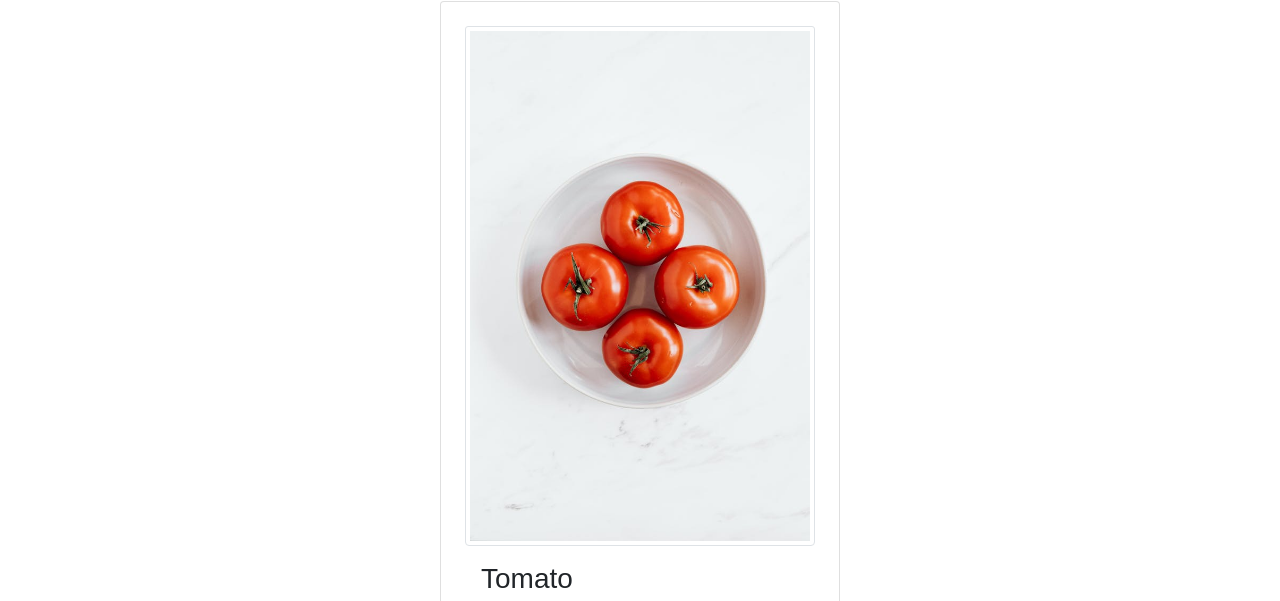
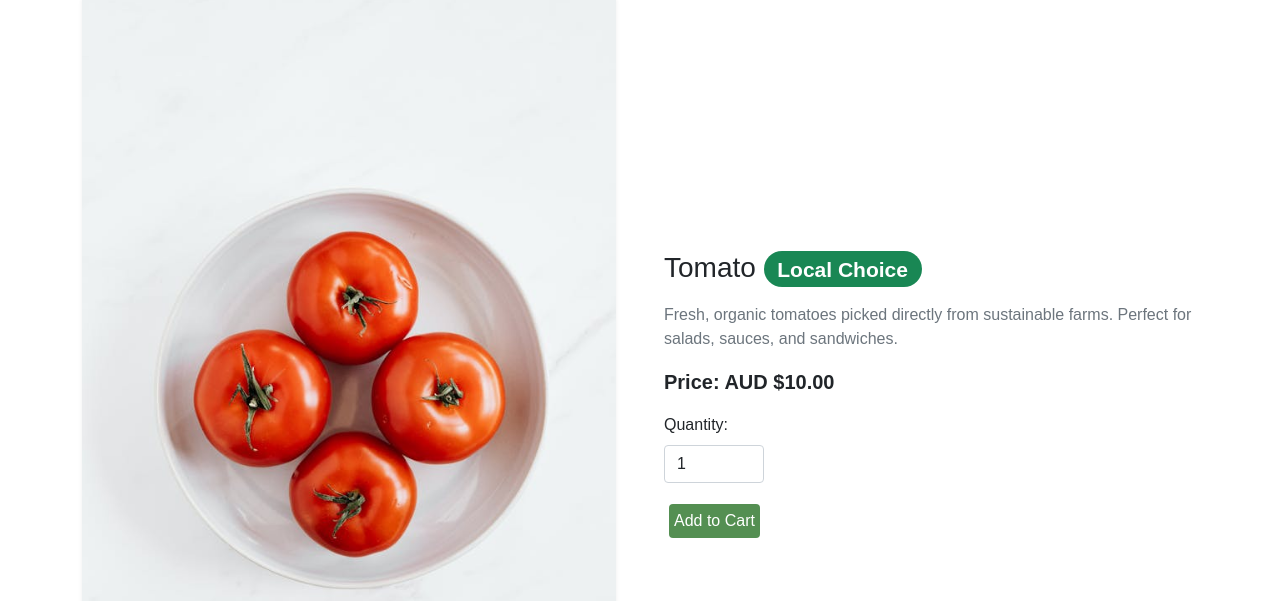
Before and after one commit to naratornb/ifn582-assg1, a plain HTML site: page src/product_details.html in a window 1280 px wide. Shown: the part 154-755 px from the top of the page. Drawn offline with nearby package versions, Linux system fonts and the light colour scheme.

Commit message:
refractor: redesign item_details page

```diff
--- a/src/product_details.html
+++ b/src/product_details.html
@@ -8,7 +8,8 @@
         integrity="sha384-EVSTQN3/azprG1Anm3QDgpJLIm9Nao0Yz1ztcQTwFspd3yD65VohhpuuCOmLASjC" crossorigin="anonymous">
     <link href="https://cdn.jsdelivr.net/npm/bootstrap-icons@1.10.5/font/bootstrap-icons.css" rel="stylesheet">
     <link rel="stylesheet" href="css/styles.css">
-    <link href="https://fonts.googleapis.com/css2?family=Open+Sans&family=Playfair+Display:wght@600&display=swap" rel="stylesheet">
+    <link href="https://fonts.googleapis.com/css2?family=Open+Sans&family=Playfair+Display:wght@600&display=swap"
+        rel="stylesheet">
     <title>Greener Groceries - Item Details</title>
 </head>
 
@@ -50,22 +51,27 @@
     <!-- Item Detail Page -->
     <div class="container my-5">
         <h2>Item Details : Tomato</h2>
-        <div class="row justify-content-center">
-            <div class="card item_card p-4">
-                <img src="img/item1.jpg" class="card-img-top img-thumbnail" alt="Tomato image" />
-                <div class="card-body">
-                    <h3 class="card-title">Tomato</h3>
-                    <p class="card-text">
-                        Fresh, organic tomatoes picked directly from sustainable farms. Perfect for salads, sauces, and
-                        sandwiches.
-                    </p>
-                    <p class="card-text fw-bold">Price: AUD $10.00</p>
-                    <label for="quantity" class="form-label">Quantity: </label>
-                    <input type="number" id="qty1" class="form-control" value="1" min="1" style="width: 60px;">
-                    <button type="button" class="btn btn-outline-success buttonstyle">Add to Cart</button>
+        <div class="row gx-5">
+            <div class="col-md-6">
+                <img src="img/item1.jpg" class="img-fluid rounded shadow-sm" alt="Tomato image">
+            </div>
+            <div class="col-md-6 d-flex flex-column justify-content-center">
+                <h3 class="mb-3">Tomato
+                    <span class="badge bg-success text-white rounded-pill">Local Choice</span>
+                </h3>
+                <p class="text-muted">
+                    Fresh, organic tomatoes picked directly from sustainable farms. Perfect for salads, sauces, and
+                    sandwiches.
+                </p>
+                <p class="fw-bold fs-5">Price: AUD $10.00</p>
+                <div class="mb-3">
+                    <label for="qty1" class="form-label">Quantity:</label>
+                    <input type="number" id="qty1" class="form-control" value="1" min="1" style="width: 100px;">
                 </div>
+                <button type="button" class="btn btn-outline-success buttonstyle align-self-start">Add to Cart</button>
             </div>
         </div>
+    </div>
     </div>
 
     <!-- Option 1: Bootstrap Bundle with Popper -->
```
